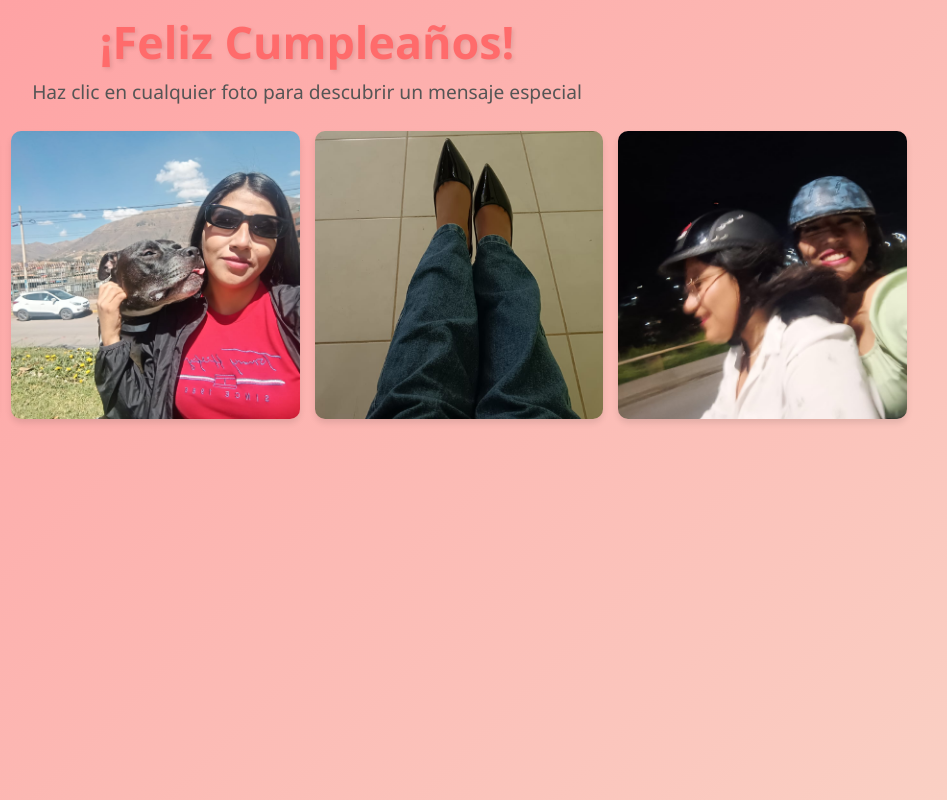
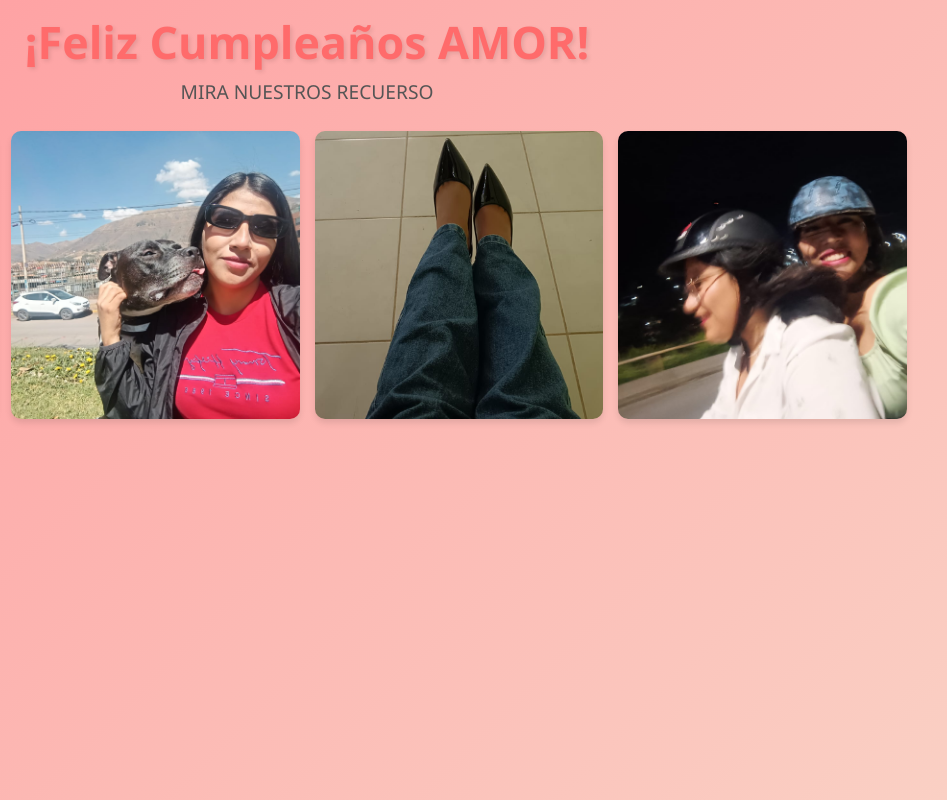
Before and after one commit to kevinparejamamani/30fe, a plain HTML site: page segundo.html in a window 1280 px wide. Shown: the full height of the page, 333-1280 px from the left. Drawn offline with Linux system fonts and the light colour scheme.

Commit message:
first coSDS

```diff
--- a/segundo.html
+++ b/segundo.html
@@ -232,8 +232,8 @@ h1 {
     </div>
 
     <div class="header">
-        <h1>¡Feliz Cumpleaños!</h1>
-        <p class="subtitle">Haz clic en cualquier foto para descubrir un mensaje especial</p>
+        <h1>¡Feliz Cumpleaños AMOR!</h1>
+        <p class="subtitle">MIRA NUESTROS RECUERSO</p>
     </div>
 
     <div class="photo-album">
```
Also changed, not shown: index.html (+1 -1 lines), primero.html (+2 -1 lines).
